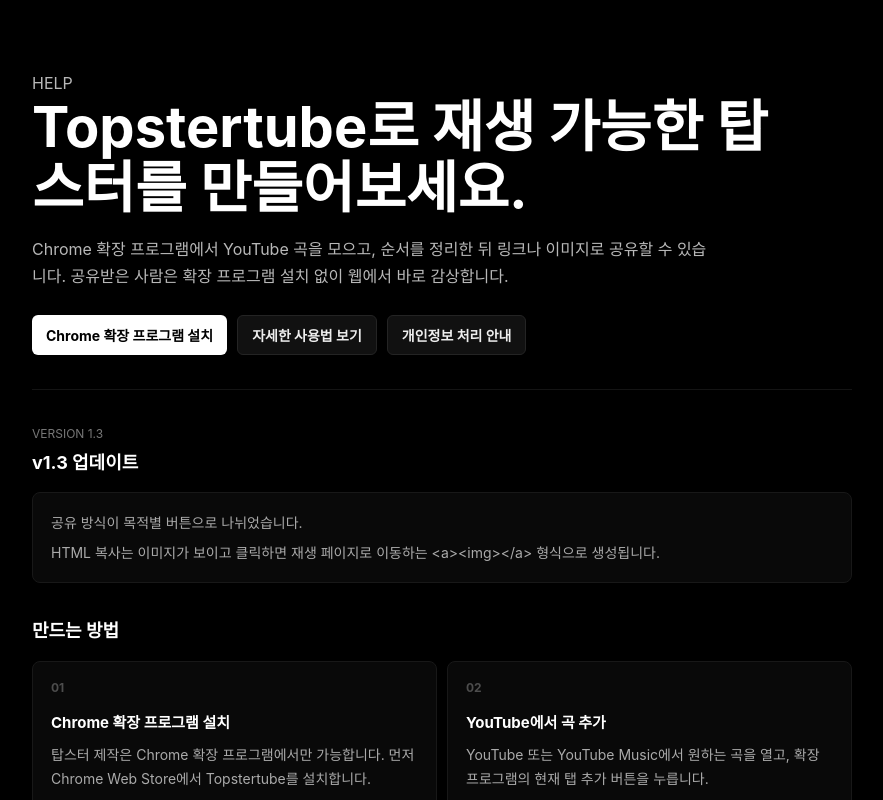
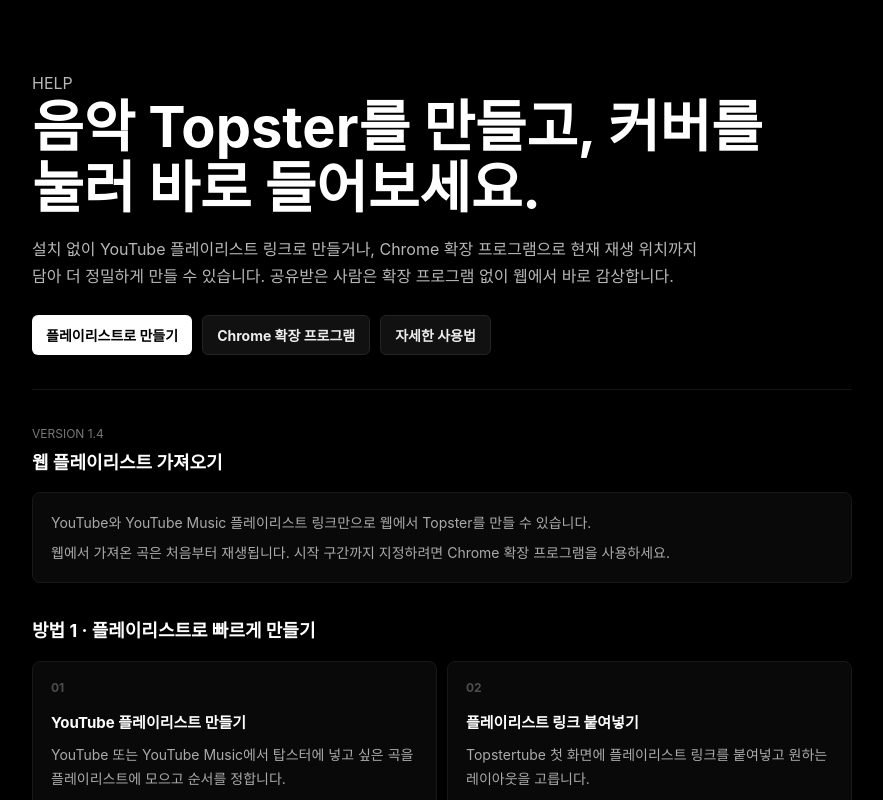
Before and after one commit to vividhyeok/topstertube, a Next.js app: page /help in a window 1280 px wide. Shown: the whole page, without its empty margins (198-1081 px from the left). Built offline with nearby package versions, Linux system fonts and the light colour scheme.

Commit message:
docs: explain playlist and extension workflows

```diff
--- a/pages/help.js
+++ b/pages/help.js
@@ -3,14 +3,29 @@
 const chromeStoreUrl = 'https://chromewebstore.google.com/detail/topstertube-%EC%9E%AC%EC%83%9D-%EA%B0%80%EB%8A%A5%ED%95%9C-%ED%83%91%EC%8A%A4%ED%84%B0/nnhcekoanhgdanobfegpjhdlankamgba';
 const notionGuideUrl = 'https://m1nhyeok.notion.site/topstertube';
 
-const steps = [
+const playlistSteps = [
+    {
+        title: 'YouTube 플레이리스트 만들기',
+        body: 'YouTube 또는 YouTube Music에서 탑스터에 넣고 싶은 곡을 플레이리스트에 모으고 순서를 정합니다.',
+    },
+    {
+        title: '플레이리스트 링크 붙여넣기',
+        body: 'Topstertube 첫 화면에 플레이리스트 링크를 붙여넣고 원하는 레이아웃을 고릅니다.',
+    },
+    {
+        title: 'Topster 만들기',
+        body: '플레이리스트 순서대로 필요한 곡 수만 가져와 재생 가능한 Topster 링크를 만듭니다.',
+    },
+];
+
+const extensionSteps = [
     {
         title: 'Chrome 확장 프로그램 설치',
-        body: '탑스터 제작은 Chrome 확장 프로그램에서만 가능합니다. 먼저 Chrome Web Store에서 Topstertube를 설치합니다.',
+        body: '음악을 들으면서 현재 재생 위치까지 기록하고 싶다면 Chrome Web Store에서 Topstertube를 설치합니다.',
     },
     {
-        title: 'YouTube에서 곡 추가',
-        body: 'YouTube 또는 YouTube Music에서 원하는 곡을 열고, 확장 프로그램의 현재 탭 추가 버튼을 누릅니다.',
+        title: '현재 탭 추가',
+        body: 'YouTube 또는 YouTube Music에서 원하는 곡을 재생하고 현재 탭 추가를 누르면 영상과 현재 재생 시각이 함께 저장됩니다.',
     },
     {
         title: '순서와 레이아웃 정리',
@@ -18,7 +33,7 @@
     },
     {
         title: '목적에 맞게 공유',
-        body: '완성 후 링크, 이미지 링크, HTML, 이미지 저장 중 필요한 방식만 골라 사용합니다.',
+        body: '완성 후 링크, 이미지 링크, HTML, 이미지 저장 중 필요한 방식으로 공유합니다.',
     },
 ];
 
@@ -42,37 +57,44 @@
             <main className="help-page">
                 <section className="help-hero help-animate">
                     <p className="help-kicker">Help</p>
-                    <h1>Topstertube로 재생 가능한 탑스터를 만들어보세요.</h1>
+                    <h1>음악 Topster를 만들고, 커버를 눌러 바로 들어보세요.</h1>
                     <p>
-                        Chrome 확장 프로그램에서 YouTube 곡을 모으고, 순서를 정리한 뒤 링크나 이미지로 공유할 수 있습니다.
-                        공유받은 사람은 확장 프로그램 설치 없이 웹에서 바로 감상합니다.
+                        설치 없이 YouTube 플레이리스트 링크로 만들거나, Chrome 확장 프로그램으로 현재 재생 위치까지 담아 더 정밀하게 만들 수 있습니다.
+                        공유받은 사람은 확장 프로그램 없이 웹에서 바로 감상합니다.
                     </p>
                     <div className="help-cta-row">
-                        <a className="help-primary-link" href={chromeStoreUrl} target="_blank" rel="noopener noreferrer">
-                            Chrome 확장 프로그램 설치
-                        </a>
-                        <a className="help-secondary-link" href={notionGuideUrl} target="_blank" rel="noopener noreferrer">
-                            자세한 사용법 보기
-                        </a>
-                        <a className="help-secondary-link" href="/privacy">
-                            개인정보 처리 안내
-                        </a>
+                        <a className="help-primary-link" href="/">플레이리스트로 만들기</a>
+                        <a className="help-secondary-link" href={chromeStoreUrl} target="_blank" rel="noopener noreferrer">Chrome 확장 프로그램</a>
+                        <a className="help-secondary-link" href={notionGuideUrl} target="_blank" rel="noopener noreferrer">자세한 사용법</a>
                     </div>
                 </section>
 
                 <section className="help-section help-animate">
-                    <p className="help-kicker">Version 1.3</p>
-                    <h2>v1.3 업데이트</h2>
+                    <p className="help-kicker">Version 1.4</p>
+                    <h2>웹 플레이리스트 가져오기</h2>
                     <div className="help-update-box">
-                        <p>공유 방식이 목적별 버튼으로 나뉘었습니다.</p>
-                        <p>HTML 복사는 이미지가 보이고 클릭하면 재생 페이지로 이동하는 &lt;a&gt;&lt;img&gt;&lt;/a&gt; 형식으로 생성됩니다.</p>
+                        <p>YouTube와 YouTube Music 플레이리스트 링크만으로 웹에서 Topster를 만들 수 있습니다.</p>
+                        <p>웹에서 가져온 곡은 처음부터 재생됩니다. 시작 구간까지 지정하려면 Chrome 확장 프로그램을 사용하세요.</p>
                     </div>
                 </section>
 
                 <section className="help-section help-animate">
-                    <h2>만드는 방법</h2>
+                    <h2>방법 1 · 플레이리스트로 빠르게 만들기</h2>
                     <div className="help-step-list">
-                        {steps.map((step, index) => (
+                        {playlistSteps.map((step, index) => (
+                            <article className="help-step" key={step.title}>
+                                <span className="help-step-index">{String(index + 1).padStart(2, '0')}</span>
+                                <h3>{step.title}</h3>
+                                <p>{step.body}</p>
+                            </article>
+                        ))}
+                    </div>
+                </section>
+
+                <section className="help-section help-animate">
+                    <h2>방법 2 · 시작 구간까지 담기</h2>
+                    <div className="help-step-list">
+                        {extensionSteps.map((step, index) => (
                             <article className="help-step" key={step.title}>
                                 <span className="help-step-index">{String(index + 1).padStart(2, '0')}</span>
                                 <h3>{step.title}</h3>
@@ -86,16 +108,16 @@
                     <h2>어디에서 사용할 수 있나요?</h2>
                     <div className="help-platform-grid">
                         <div>
-                            <strong>플레이리스트 감상</strong>
-                            <span>Android, iOS, PC에서 링크를 열어 감상할 수 있습니다.</span>
+                            <strong>감상</strong>
+                            <span>Android, iOS, PC에서 공유 링크를 열어 Topster를 보고 음악을 재생할 수 있습니다.</span>
                         </div>
                         <div>
-                            <strong>플레이리스트 제작</strong>
-                            <span>Chrome 확장 프로그램을 통해서만 만들 수 있습니다.</span>
+                            <strong>간편 제작</strong>
+                            <span>웹에서 YouTube 또는 YouTube Music 플레이리스트 링크를 가져옵니다.</span>
                         </div>
                         <div>
-                            <strong>지원 서비스</strong>
-                            <span>YouTube와 YouTube Music만 지원합니다.</span>
+                            <strong>정밀 제작</strong>
+                            <span>Chrome 확장 프로그램을 사용하면 현재 듣고 있는 재생 위치까지 저장할 수 있습니다.</span>
                         </div>
                     </div>
                 </section>
@@ -113,18 +135,14 @@
                 </section>
 
                 <section className="help-section help-note help-animate">
-                    <h2>더 자세한 안내</h2>
+                    <h2>지원 범위</h2>
                     <p>
-                        확장 프로그램 설치 후 곡을 추가하고 공유하는 자세한 과정은 Notion 가이드를 참고하세요.
-                        데이터 처리 방식은 개인정보 처리 안내에서 확인할 수 있습니다.
+                        Topstertube는 YouTube와 YouTube Music을 동적 Topster로 만드는 작은 도구입니다.
+                        다른 스트리밍 서비스를 일반 음악 플레이어처럼 통합하는 대신 Topster 형태와 재생 경험을 유지하는 데 집중합니다.
                     </p>
                     <div className="help-cta-row">
-                        <a className="help-secondary-link help-guide-link" href={notionGuideUrl} target="_blank" rel="noopener noreferrer">
-                            Notion 가이드 열기
-                        </a>
-                        <a className="help-secondary-link help-guide-link" href="/privacy">
-                            개인정보 처리 안내
-                        </a>
+                        <a className="help-secondary-link help-guide-link" href={notionGuideUrl} target="_blank" rel="noopener noreferrer">Notion 가이드 열기</a>
+                        <a className="help-secondary-link help-guide-link" href="/privacy">개인정보 처리 안내</a>
                     </div>
                 </section>
             </main>
```
